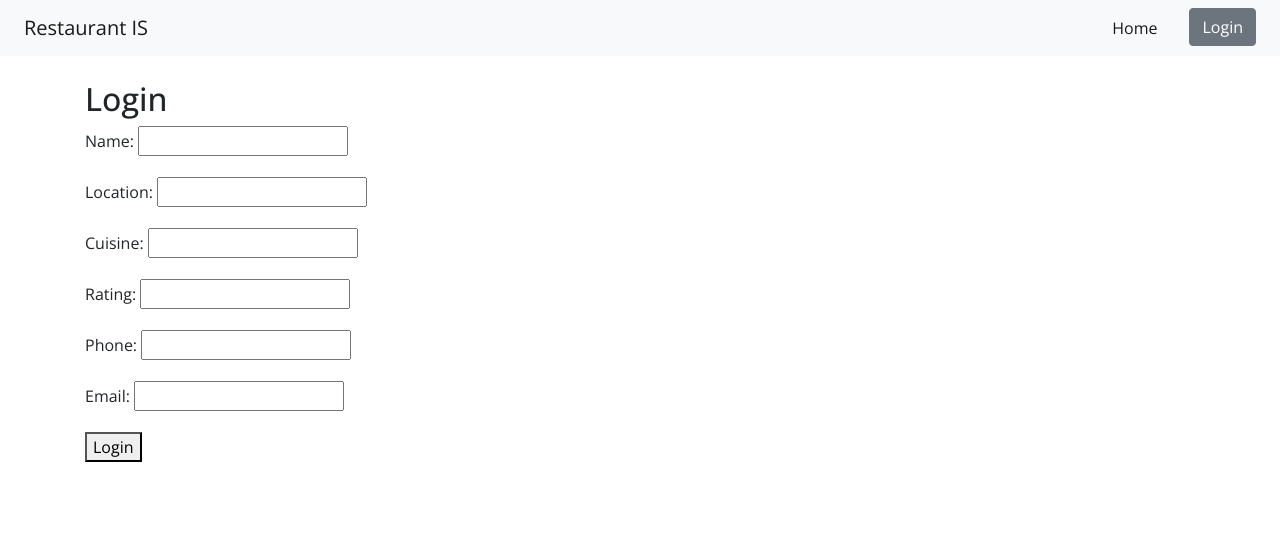
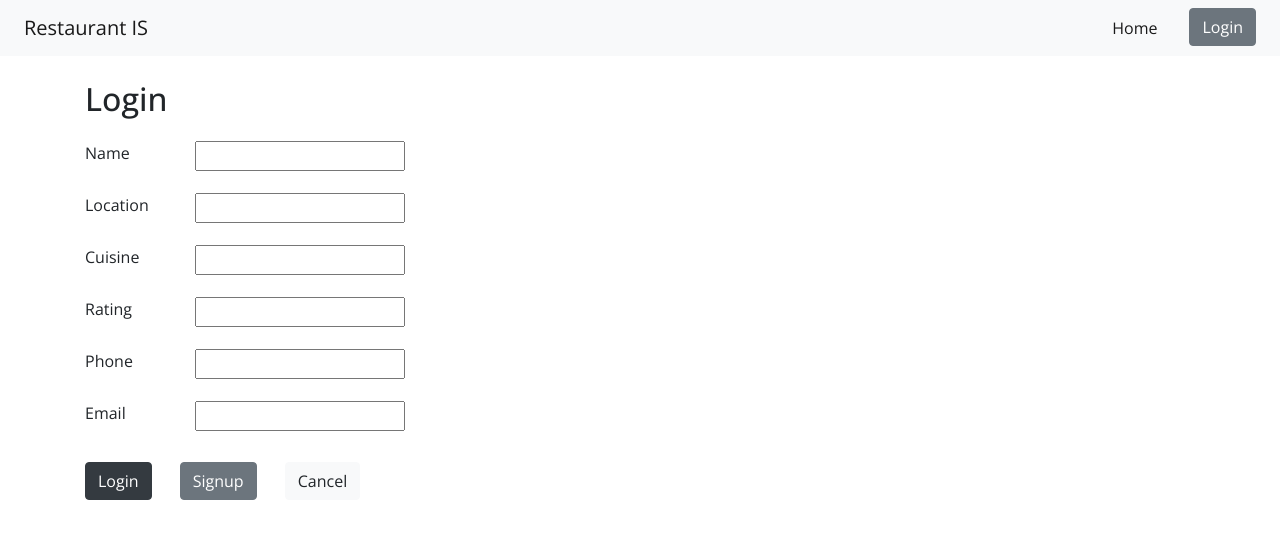
Before and after one commit to jessie-sr/restaurant, a Django app: template restaurants/templates/registration/login.html in a window 1280 px wide. Shown: the top 539 px of the page. Run offline with Django 5.2, Linux system fonts and the light colour scheme; the template is opened without the code that fills it: values that come from a table or form of the project are taken from there, others are empty; some libraries are stand-ins or nearby versions.

Commit message:
Adjusted signup.html

```diff
--- a/restaurants/templates/registration/login.html
+++ b/restaurants/templates/registration/login.html
@@ -2,9 +2,30 @@
 
 {% block content %}
 <h2>Login</h2>
-<form method="post">
+<form method="post" class="form-group my-3">
     {% csrf_token %}
-    {{ form.as_p }}
-    <button type="submit">Login</button>
+    {% for field in form %}
+        <div class="form-group">
+            <div class="row mb-2">
+                <label for="{{ field.id_for_label }}" class="col-sm-1 col-form-label">{{ field.label }}</label>
+            <div class="col-sm-10">
+                <label for="{{ field.id_for_label }}" class="col-sm-1 col-form-label">
+                    {{ field }}
+                    {% if field.help_text %}
+                        <small class="form-text text-muted">{{ field.help_text }}</small>
+                    {% endif %}
+                    {% for error in field.errors %}
+                        <div class="alert alert-danger" role="alert">
+                            {{ error }}
+                        </div>
+                    {% endfor %}
+                </label>
+            </div>
+        </div>
+    {% endfor %}
+    <button type="submit" class="btn btn-dark mt-3">Login</button>
+    <a href="{% url 'signup' %}" class="btn btn-secondary ml-4 mt-3">Signup</a>
+    <a href="{% url 'restaurant-list' %}" class="btn btn-light ml-4 mt-3">Cancel</a>
 </form>
+
 {% endblock %}
```
